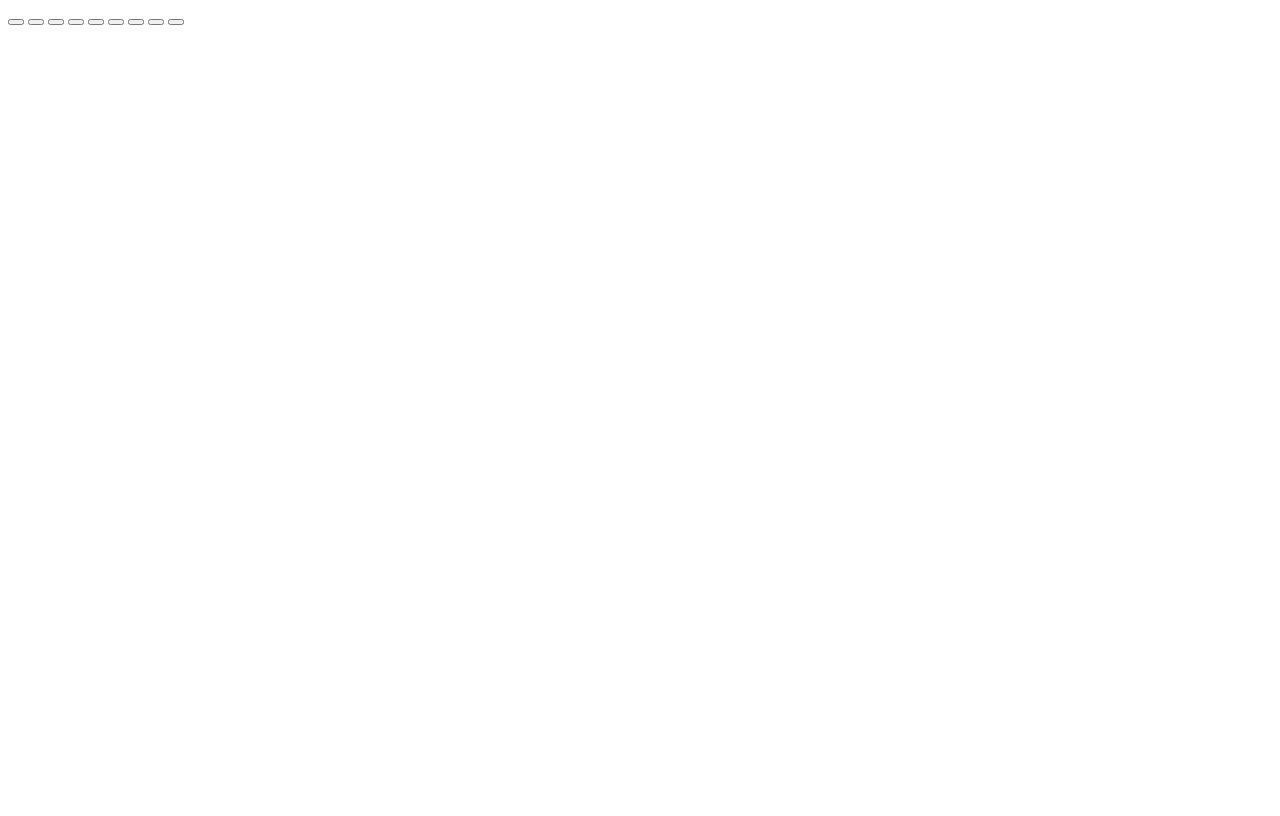
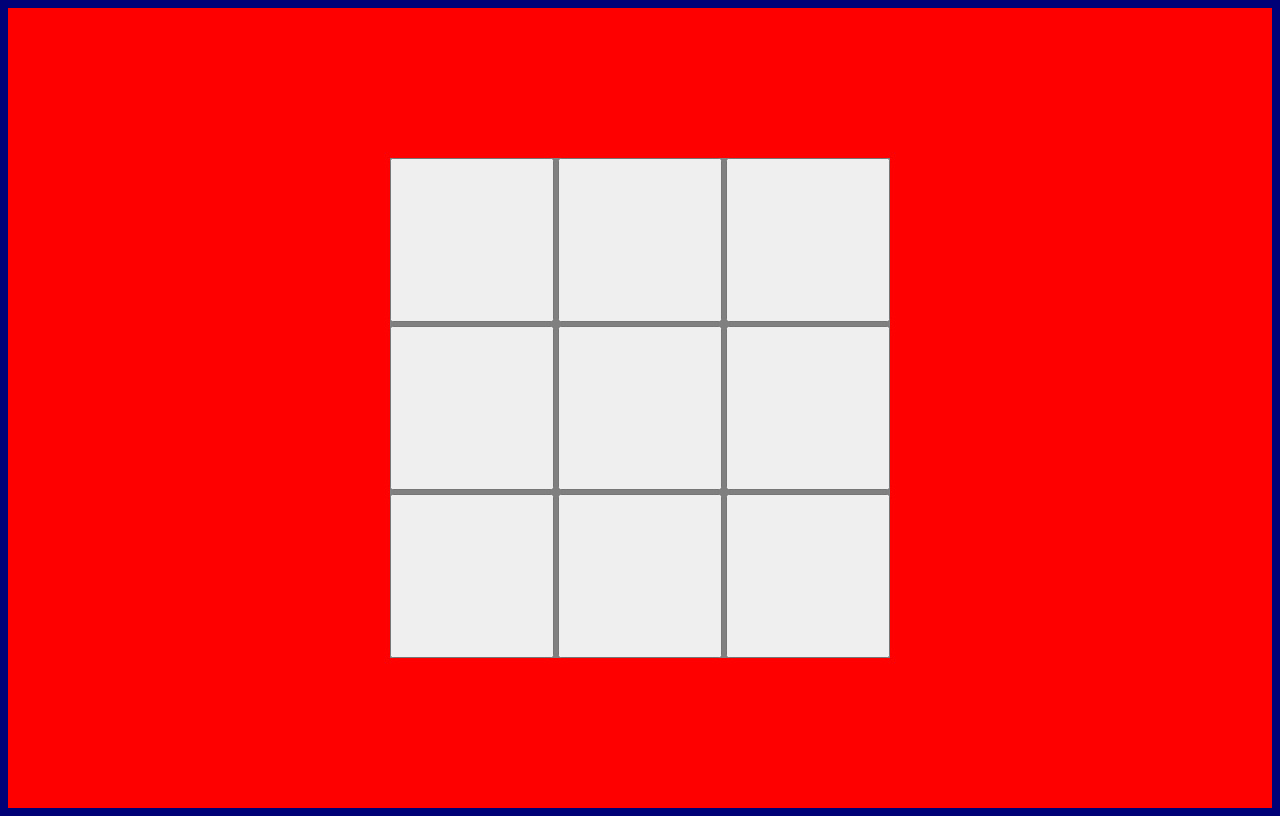
Before and after one commit to carlosmperezm/tic-tac-toe, a plain HTML site: page index.html in a window 1280 px wide. Drawn offline with Linux system fonts and the light colour scheme.

Commit message:
Add Insert on the board function

```diff
--- a/index.html
+++ b/index.html
@@ -10,15 +10,15 @@
 <body>
   <main>
     <div class="board">
-      <button></button>
-      <button></button>
-      <button></button>
-      <button></button>
-      <button></button>
-      <button></button>
-      <button></button>
-      <button></button>
-      <button></button>
+      <button data-index="0"></button>
+      <button data-index="1"></button>
+      <button data-index="2"></button>
+      <button data-index="3"></button>
+      <button data-index="4"></button>
+      <button data-index="5"></button>
+      <button data-index="6"></button>
+      <button data-index="7"></button>
+      <button data-index="8"></button>
     </div>
   </main>
   <script src="index.js"> </script>
--- a/index.js
+++ b/index.js
@@ -154,3 +154,15 @@ function checkWinnerInTheLine(line) {
   return true;
 
 }
+
+
+
+const board = document.querySelector('.board');
+
+function insertEventHandler(event) {
+  const buttonTarget = event.target;
+  buttonTarget.textContent = 'X';
+
+}
+
+board.addEventListener('click', insertEventHandler);
--- a/styles.css
+++ b/styles.css
@@ -0,0 +1,31 @@
+body {
+  background-color: #007;
+}
+
+main {
+  height: 100vh;
+  background-color: Red;
+  display: flex;
+  flex-direction: column;
+  justify-content: center;
+
+}
+
+.board {
+  display: grid;
+  gap: 4px;
+  background-color: gray;
+  grid-template-columns: repeat(3, 1fr);
+  grid-template-rows: repeat(3, 1fr);
+  width: 500px;
+  height: 500px;
+  place-self: center;
+}
+
+.board button {
+  font-size: 4rem;
+}
+
+button:hover {
+  cursor: pointer;
+}
```
